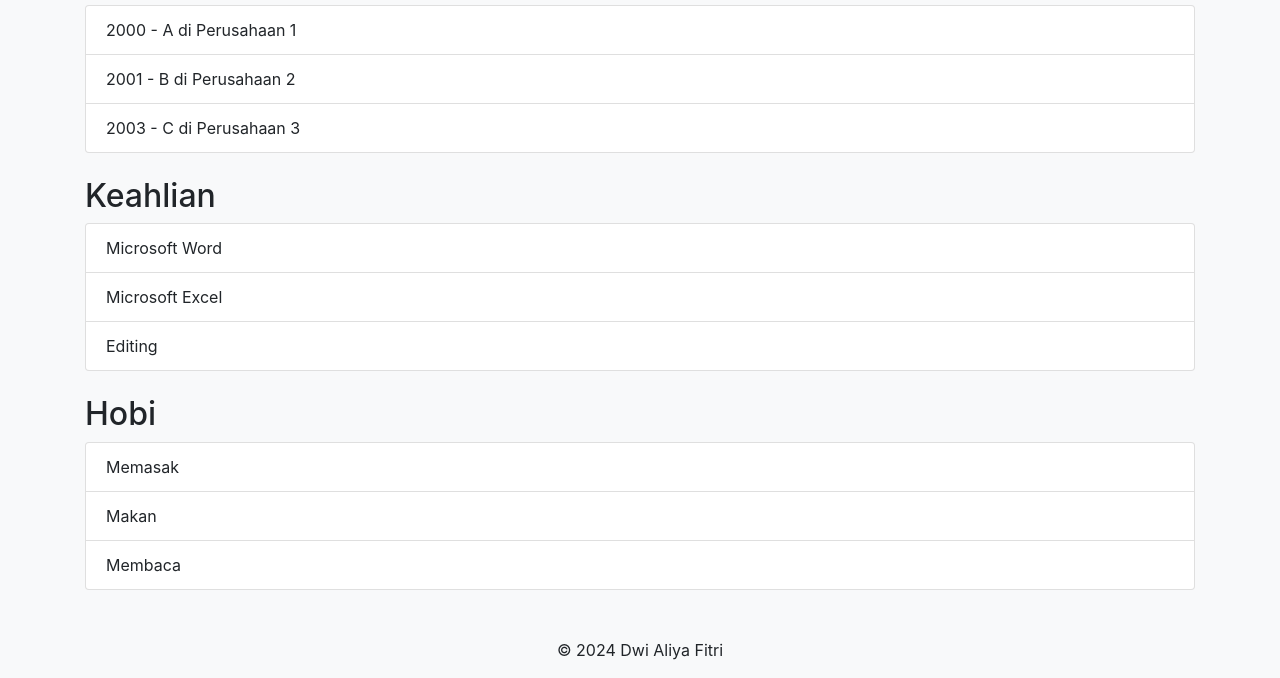
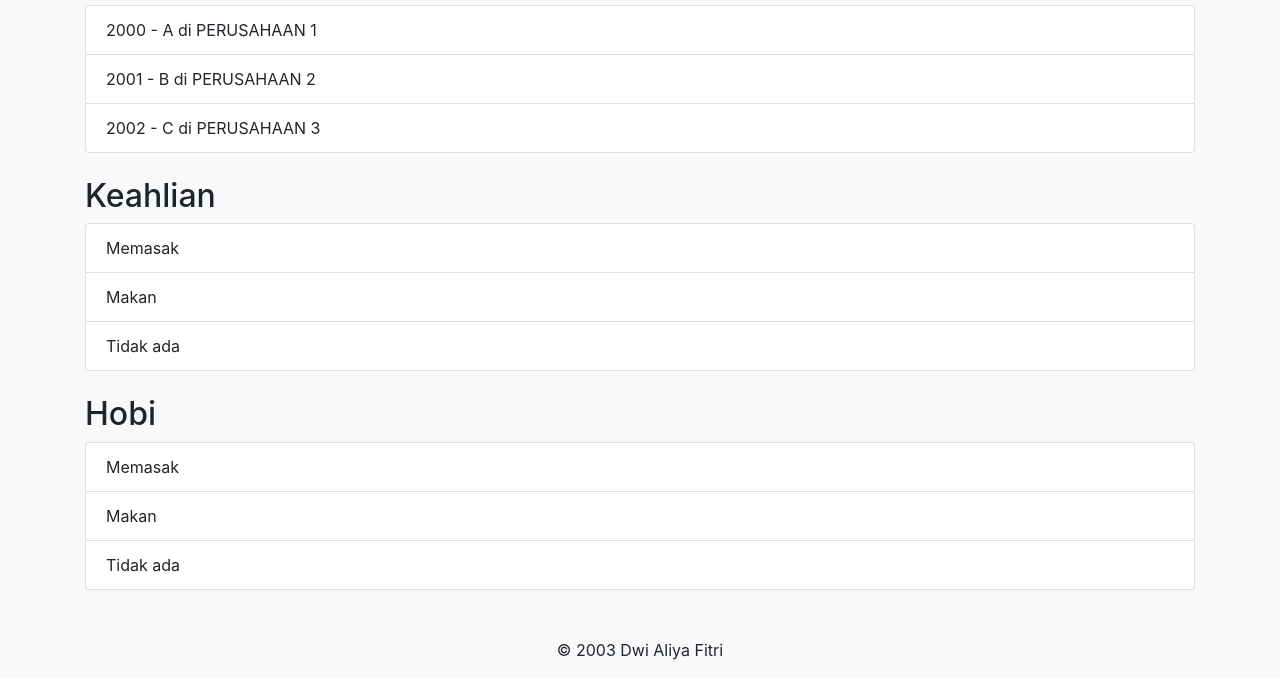
Before and after one commit to dwialiyafitri/biodata, a plain HTML site: page index.html in a window 1280 px wide. Shown: the part 668-1346 px from the top of the page. Drawn offline with nearby package versions, Linux system fonts and the light colour scheme.

Commit message:
Add files via upload

```diff
--- a/index.html
+++ b/index.html
@@ -31,7 +31,7 @@
             <p><strong>Tanggal Lahir:</strong> 25 November 2003</p>
             <p><strong>Alamat:</strong> Banyumas</p>
             <p><strong>Telepon:</strong> 081111111111</p>
-            <p><strong>Email:</strong> aliya@gmail.com</p>
+            <p><strong>Email:</strong> dwialiya@gmail.com</p>
         </section>
 
         <section id="pendidikan" class="mt-4">
@@ -46,18 +46,18 @@
         <section id="pengalaman" class="mt-4">
             <h2>Pengalaman Kerja</h2>
             <ul class="list-group">
-                <li class="list-group-item">2000 - A di Perusahaan 1</li>
-                <li class="list-group-item">2001 - B di Perusahaan 2</li>
-                <li class="list-group-item">2003 - C di Perusahaan 3</li>
+                <li class="list-group-item">2000 - A di PERUSAHAAN 1</li>
+                <li class="list-group-item">2001 - B di PERUSAHAAN 2</li>
+                <li class="list-group-item">2002 - C di PERUSAHAAN 3</li>
             </ul>
         </section>
 
         <section id="keahlian" class="mt-4">
             <h2>Keahlian</h2>
             <ul class="list-group">
-                <li class="list-group-item">Microsoft Word</li>
-                <li class="list-group-item">Microsoft Excel</li>
-                <li class="list-group-item">Editing</li>
+                <li class="list-group-item">Memasak</li>
+                <li class="list-group-item">Makan</li>
+                <li class="list-group-item">Tidak ada</li>
             </ul>
         </section>
 
@@ -66,12 +66,12 @@
             <ul class="list-group">
                 <li class="list-group-item">Memasak</li>
                 <li class="list-group-item">Makan</li>
-                <li class="list-group-item">Membaca</li>
+                <li class="list-group-item">Tidak ada</li>
             </ul>
         </section>
 
         <footer class="text-center mt-5">
-            <p>&copy; 2024 Dwi Aliya Fitri</p>
+            <p>&copy; 2003 Dwi Aliya Fitri</p>
         </footer>
     </div>
 
```
